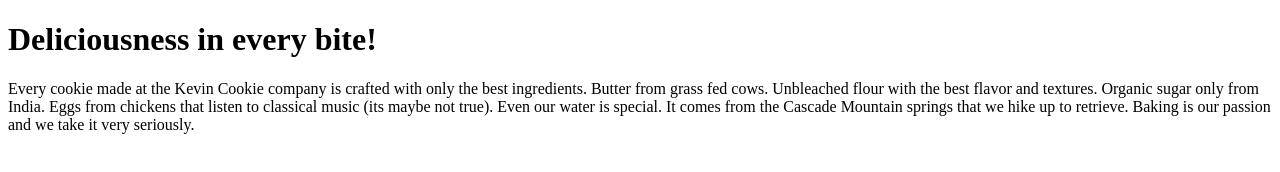
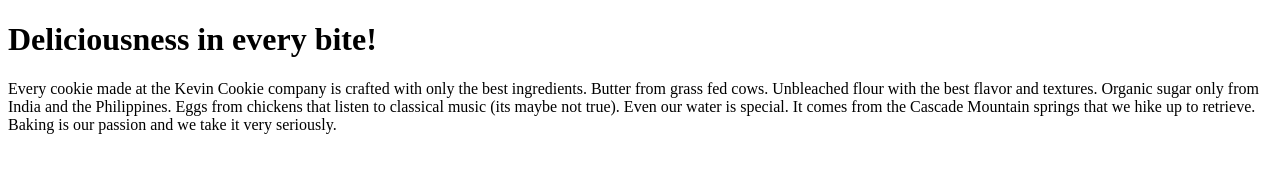
Before and after one commit to shoudha/GitDemo, a plain HTML site: page index.htm in a window 1280 px wide. Drawn offline with Linux system fonts and the light colour scheme.

Commit message:
Update index.htm

```diff
--- a/index.htm
+++ b/index.htm
@@ -4,7 +4,7 @@
 
 <h1>Deliciousness in every bite!</h1>
 
-<p>Every cookie made at the Kevin Cookie company is crafted with only the best ingredients. Butter from grass fed cows. Unbleached flour with the best flavor and textures. Organic sugar only from India. Eggs from chickens that listen to classical music (its maybe not true). Even our water is special. It comes from the Cascade Mountain springs that we hike up to retrieve. Baking is our passion and we take it very seriously.</p>
+<p>Every cookie made at the Kevin Cookie company is crafted with only the best ingredients. Butter from grass fed cows. Unbleached flour with the best flavor and textures. Organic sugar only from India and the Philippines. Eggs from chickens that listen to classical music (its maybe not true). Even our water is special. It comes from the Cascade Mountain springs that we hike up to retrieve. Baking is our passion and we take it very seriously.</p>
 
 
 </body>
```
